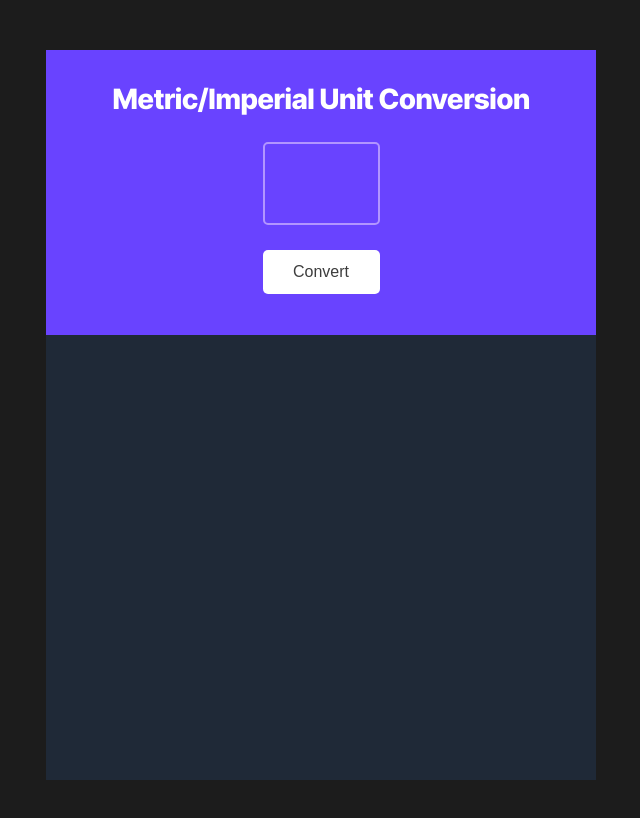
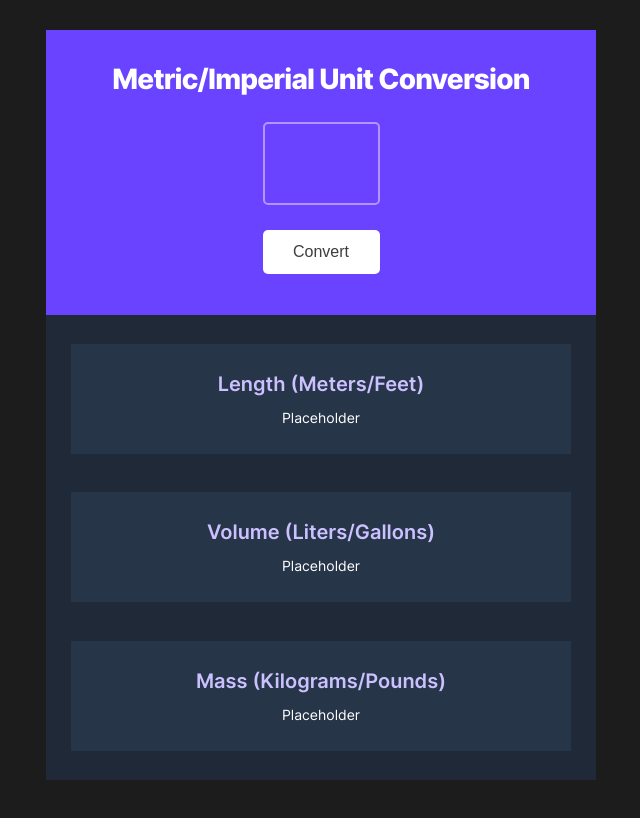
Before and after one commit to Diliano/unit-converter, a plain HTML site: page index.html in a window 1280 px wide. Shown: the whole page, without its empty margins (319-959 px from the left). Drawn offline with Linux system fonts and the light colour scheme.

Commit message:
Added HTML elements and styling for the

```diff
--- a/index.css
+++ b/index.css
@@ -13,7 +13,7 @@ body {
 
 #container {
     width: 550px;
-    margin: 50px auto;
+    margin: 30px auto;
 }
 
 #heading-container {
@@ -74,4 +74,31 @@ input[type=number] {
 #results-container {
     height: 445px;
     background: #1F2937;
+    display: flex;
+    flex-direction: column;
+    justify-content: space-around;
+    align-items: center;
+    padding: 10px 0px;
 }
+
+.results {
+    width: 500px;
+    background: #273549;
+    height: 110px;
+}
+
+h4 {
+    font-size: 20px;
+    font-style: normal;
+    font-weight: 600;
+    line-height: 20px;
+    color: #CCC1FF;
+    margin: 30px 0px 0px 0px;
+}
+
+p {
+    font-size: 14px;
+    font-style: normal;
+    font-weight: 400;
+    line-height: 20px;
+}
--- a/index.html
+++ b/index.html
@@ -10,6 +10,18 @@
                 <button id="convert-btn">Convert</button>
             </div>
             <div id="results-container">
+                <div class="results" id="length">
+                    <h4>Length (Meters/Feet)</h4>
+                    <p>Placeholder</p>
+                </div>
+                <div class="results" id="volume">
+                    <h4>Volume (Liters/Gallons)</h4>
+                    <p>Placeholder</p>
+                </div>
+                <div class="results" id="mass">
+                    <h4>Mass (Kilograms/Pounds)</h4>
+                    <p>Placeholder</p>
+                </div>
             </div>
         </div>
         <script src="index.js"></script>
```
